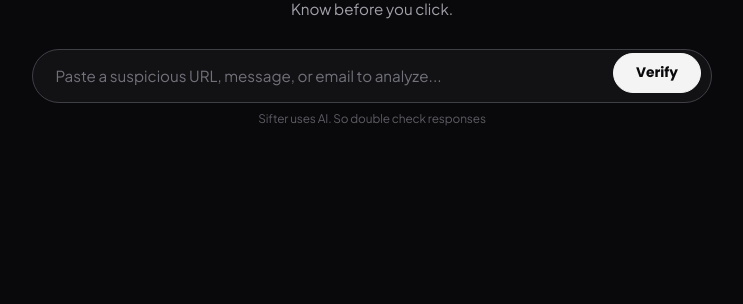
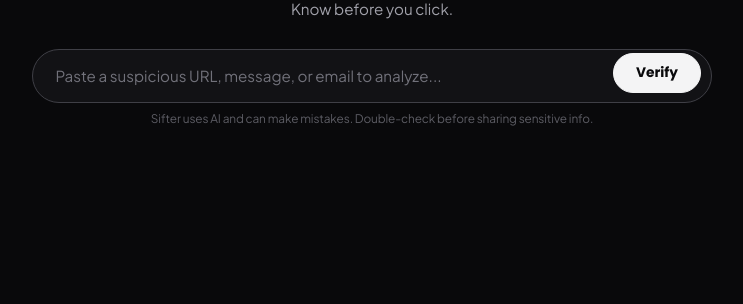
Before and after one commit to Sahu7337/Hacky-Hack, a Flask app: page / in a window 1280 px wide. Shown: the part 306-610 px from the top of the page, without its empty margins (268-1011 px from the left). Run offline with Flask 3, Linux system fonts and the light colour scheme.

Commit message:
Update search disclaimer to: Sifter uses AI and can make mistakes. Double-check before sharing sensitive info.

```diff
--- a/templates/index.html
+++ b/templates/index.html
@@ -37,7 +37,7 @@
                         <button id="btnAnalyze" class="btn-primary">Verify</button>
                     </div>
                 </div>
-                <p class="search-disclaimer">Sifter uses AI. So double check responses</p>
+                <p class="search-disclaimer">Sifter uses AI and can make mistakes. Double-check before sharing sensitive info.</p>
             </div>
 
         </section>
```
